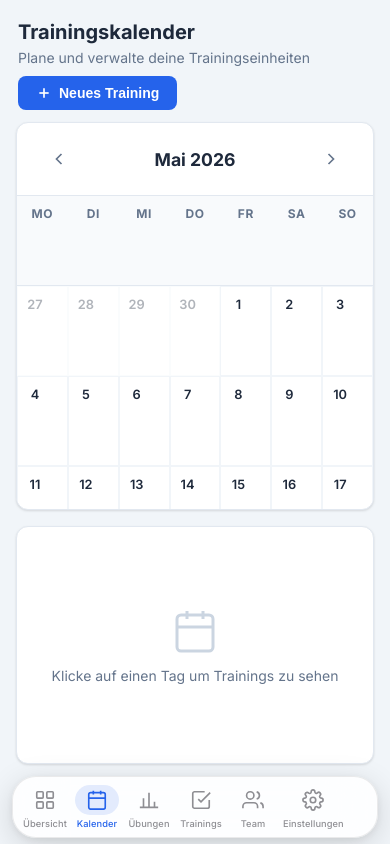
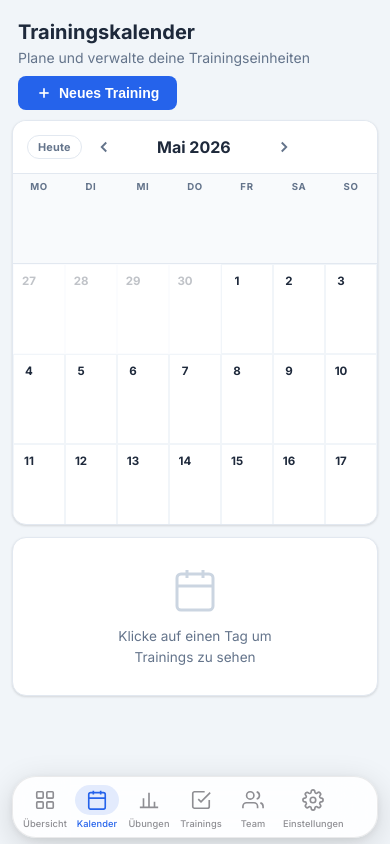
Before and after one commit to plauzten-dev/training-manager, a Flask app: page /calendar in a window 390 px wide. Run offline with Flask 3, Linux system fonts and the light colour scheme; the visitor is signed in with stand-in values (Sample User, id 1); data that the repository does not hold is empty.

Commit message:
B.0.26: Kalender-Redesign + Scroll-Fixes + Mobile Training-Layout
- Kalender: Heute-Button, neue Nav-Struktur, Training-Chips mit grünem Rand,
  Heute-Tag mit blauem Top-Stripe, Sidebar mit Wochentag-Header + grünem Dot
- Scroll-Fix: Training-Detailseite und Meine-Trainings scrollen jetzt korrekt
  (#training-page-content + .mt-page mit overflow-y:auto / height:100%)
- Mobile FAB (+) auf Meine-Trainings war durch CSS-Kaskade versteckt (fixed)
- Training-Detail Mobile: Header stackt vertikal, Buttons im 2x2 Grid,
  Übungs-Meta wrapped, Drag-Handle auf Mobile ausgeblendet

Co-Authored-By: Claude Sonnet 4.6 <noreply@anthropic.com>

```diff
--- a/static/css/style.css
+++ b/static/css/style.css
@@ -607,27 +607,39 @@ textarea { resize: vertical; min-height: 90px; }
 /* ────────────────────────────────────────────────────────────────────────── */
 .calendar-layout {
   display: flex; gap: 20px; flex: 1; overflow: hidden;
-  padding: 20px 28px 28px;
+  padding: 16px 24px 24px;
 }
 
 .calendar-card {
-  flex: 1; background: var(--card); border-radius: var(--radius);
+  flex: 1; background: var(--card); border-radius: 16px;
   border: 1px solid var(--border); box-shadow: var(--shadow);
   overflow: hidden; display: flex; flex-direction: column;
 }
 
+/* ── Nav bar ─────────────────────────────────────────────────────────────── */
 .calendar-nav {
   display: flex; align-items: center; justify-content: space-between;
-  padding: 18px 24px; border-bottom: 1px solid var(--border);
-}
-.cal-title { font-size: 1.1rem; font-weight: 700; }
+  padding: 14px 20px; border-bottom: 1px solid var(--border);
+  gap: 10px; background: var(--card);
+}
+.cal-nav-center { display: flex; align-items: center; gap: 4px; }
+.cal-title { font-size: 1.2rem; font-weight: 800; min-width: 188px; text-align: center; }
 .cal-nav-btn {
   background: none; border: none; cursor: pointer;
-  padding: 8px; border-radius: 8px; color: var(--text-muted);
+  padding: 7px; border-radius: 8px; color: var(--text-muted);
   transition: all 0.15s; display: flex;
 }
 .cal-nav-btn:hover { background: var(--bg); color: var(--text); }
-
+.cal-today-btn {
+  font-size: 0.72rem; font-weight: 700; padding: 5px 12px;
+  border: 1.5px solid var(--border); border-radius: 20px;
+  background: none; cursor: pointer; color: var(--text-muted);
+  transition: all 0.15s; letter-spacing: 0.02em;
+  font-family: inherit;
+}
+.cal-today-btn:hover { border-color: var(--primary); color: var(--primary); background: #eff6ff; }
+
+/* ── Grid ────────────────────────────────────────────────────────────────── */
 .calendar-grid {
   flex: 1; display: grid; grid-template-columns: repeat(7, 1fr);
   grid-auto-rows: minmax(90px, 1fr); overflow-y: auto;
@@ -635,8 +647,8 @@ textarea { resize: vertical; min-height: 90px; }
 
 .cal-day-name {
   padding: 10px 8px; text-align: center;
-  font-size: 0.75rem; font-weight: 700; color: var(--text-muted);
-  text-transform: uppercase; letter-spacing: 0.05em;
+  font-size: 0.68rem; font-weight: 700; color: var(--text-muted);
+  text-transform: uppercase; letter-spacing: 0.07em;
   background: #f8fafc; border-bottom: 1px solid var(--border);
   position: sticky; top: 0; z-index: 1;
 }
@@ -649,67 +661,86 @@ textarea { resize: vertical; min-height: 90px; }
   min-height: 90px;
 }
 .cal-day:hover { background: #f8fafc; }
-.cal-day.other-month { opacity: 0.35; }
+.cal-day.other-month { opacity: 0.28; pointer-events: none; }
 .cal-day.today { background: #eff6ff; }
+.cal-day.today::after {
+  content: ''; position: absolute; top: 0; left: 0; right: 0;
+  height: 3px; background: var(--primary);
+}
 .cal-day.selected { background: #dbeafe; }
 .cal-day.has-training { background: #f0fdf4; }
 .cal-day.today.has-training { background: #dcfce7; }
 
 .day-number {
-  font-size: 0.8rem; font-weight: 600; color: var(--text);
-  width: 26px; height: 26px; display: flex; align-items: center; justify-content: center;
-  border-radius: 50%; margin-bottom: 4px;
-}
-.cal-day.today .day-number {
-  background: var(--primary); color: #fff;
-}
-.cal-day.selected .day-number {
-  background: #60a5fa; color: #fff;
-}
-
-.cal-training-dot {
-  display: flex; gap: 3px; flex-wrap: wrap; margin-top: 2px;
-}
+  font-size: 0.82rem; font-weight: 700; color: var(--text);
+  width: 28px; height: 28px; display: flex; align-items: center; justify-content: center;
+  border-radius: 50%; margin-bottom: 5px;
+}
+.cal-day.today .day-number { background: var(--primary); color: #fff; }
+.cal-day.selected .day-number { background: #3b82f6; color: #fff; }
+
+/* Training chips: softer green, left border accent */
+.cal-training-dot { display: flex; gap: 3px; flex-wrap: wrap; margin-top: 2px; }
 .training-chip {
-  font-size: 0.68rem; font-weight: 600;
-  background: #16a34a; color: #fff;
-  border-radius: 4px; padding: 2px 6px;
+  display: flex; align-items: center;
+  font-size: 0.65rem; font-weight: 600;
+  background: #dcfce7; color: #15803d;
+  border-left: 2.5px solid #16a34a;
+  border-radius: 0 4px 4px 0; padding: 2px 6px;
   white-space: nowrap; overflow: hidden; text-overflow: ellipsis;
   max-width: 100%;
 }
 
-/* Calendar sidebar */
+/* ── Sidebar ─────────────────────────────────────────────────────────────── */
 .cal-sidebar {
-  width: 280px; flex-shrink: 0; background: var(--card);
-  border-radius: var(--radius); border: 1px solid var(--border);
-  box-shadow: var(--shadow); overflow-y: auto; padding: 18px;
+  width: 290px; flex-shrink: 0; background: var(--card);
+  border-radius: 16px; border: 1px solid var(--border);
+  box-shadow: var(--shadow); overflow-y: auto;
+  display: flex; flex-direction: column;
+}
+
+.cal-sidebar-header {
+  padding: 16px 18px 14px; border-bottom: 1px solid var(--border);
+  background: #f8fafc; flex-shrink: 0;
 }
 
 .cal-detail-empty {
   display: flex; flex-direction: column; align-items: center;
-  justify-content: center; gap: 12px; padding: 40px 16px;
-  color: var(--text-muted); text-align: center; font-size: 0.875rem;
-  min-height: 200px;
-}
+  justify-content: center; gap: 12px; padding: 48px 20px;
+  color: var(--text-muted); text-align: center; font-size: 0.85rem;
+  flex: 1;
+}
+.cal-detail-empty p { line-height: 1.5; max-width: 160px; }
 
 .cal-detail-date {
-  font-size: 1rem; font-weight: 700; margin-bottom: 16px; color: var(--text);
-}
+  font-size: 1rem; font-weight: 800; color: var(--text);
+  margin-bottom: 0;
+}
+.cal-detail-weekday {
+  font-size: 0.75rem; color: var(--text-muted); font-weight: 500; margin-top: 1px;
+}
+
+.cal-detail-body { padding: 14px 18px; }
 
 .training-list-item {
   background: var(--bg); border-radius: 10px; padding: 12px 14px;
-  margin-bottom: 10px; border: 1px solid var(--border);
+  margin-bottom: 8px; border: 1px solid var(--border);
   cursor: pointer; transition: all 0.15s;
-}
-.training-list-item:hover { border-color: var(--primary); background: #eff6ff; }
-.training-list-title { font-size: 0.875rem; font-weight: 600; margin-bottom: 4px; }
-.training-list-meta { font-size: 0.75rem; color: var(--text-muted); }
+  display: flex; align-items: flex-start; gap: 10px;
+}
+.training-list-item:hover { border-color: var(--primary); background: #eff6ff; transform: translateX(2px); }
+.cal-list-dot {
+  width: 8px; height: 8px; border-radius: 50%; background: #16a34a;
+  flex-shrink: 0; margin-top: 5px;
+}
+.training-list-title { font-size: 0.875rem; font-weight: 600; margin-bottom: 3px; }
+.training-list-meta { font-size: 0.73rem; color: var(--text-muted); }
 
 .cal-add-btn {
-  width: 100%; margin-top: 12px; justify-content: center;
+  width: 100%; margin-top: 10px; justify-content: center;
   border: 2px dashed var(--border); background: none;
   color: var(--text-muted); padding: 10px;
-  border-radius: 8px; cursor: pointer; font-size: 0.82rem; font-weight: 600;
+  border-radius: 10px; cursor: pointer; font-size: 0.82rem; font-weight: 600;
   transition: all 0.15s; display: flex; align-items: center; gap: 6px;
 }
 .cal-add-btn:hover { border-color: var(--primary); color: var(--primary); background: #eff6ff; }
@@ -972,14 +1004,61 @@ textarea { resize: vertical; min-height: 90px; }
   .mobile-filter-btn svg { flex-shrink: 0; }
 
   /* Calendar: full-width, tighter */
-  .calendar-layout { flex-direction: column; padding: 12px 16px; gap: 16px; }
-  .cal-sidebar { width: 100%; }
-  .cal-grid-header, .cal-grid { font-size: 0.8rem; }
-  .cal-day { min-height: 52px; padding: 4px; }
-  .cal-day-num { font-size: 0.8rem; }
-  .cal-event { font-size: 0.7rem; padding: 2px 4px; }
-
-  /* Training detail */
+  .calendar-layout { flex-direction: column; padding: 10px 12px 80px; gap: 12px; }
+  .cal-sidebar { width: 100%; border-radius: 14px; }
+  .calendar-card { border-radius: 14px; }
+  .calendar-nav { padding: 10px 14px; gap: 6px; }
+  .cal-title { font-size: 1rem; min-width: 140px; }
+  .cal-today-btn { font-size: 0.68rem; padding: 4px 10px; }
+  .cal-day-name { padding: 7px 4px; font-size: 0.6rem; }
+  .cal-day { min-height: 52px; padding: 5px 4px; }
+  .day-number { width: 22px; height: 22px; font-size: 0.72rem; margin-bottom: 3px; }
+  .training-chip { font-size: 0.58rem; padding: 1px 4px; }
+  .cal-detail-empty { padding: 28px 16px; }
+  .cal-detail-body { padding: 12px 14px; }
+  .cal-sidebar-header { padding: 12px 14px 10px; }
+
+  /* Training detail – complete mobile redesign */
+  .training-page-layout { padding: 12px 14px 72px; gap: 12px; }
+
+  /* Header: stack title above action buttons */
+  .training-header-card { flex-direction: column; padding: 16px; gap: 12px; }
+  .training-title-block h1 { font-size: 1.2rem; line-height: 1.25; }
+  .training-date-badge { font-size: 0.8rem; }
+
+  /* Action buttons: 2-column grid so all 4 fit neatly */
+  .training-actions {
+    display: grid;
+    grid-template-columns: 1fr 1fr;
+    gap: 6px;
+    width: 100%;
+  }
+  .training-actions .btn {
+    justify-content: center;
+    font-size: 0.8rem;
+    padding: 8px 10px;
+  }
+  /* Delete (icon-only): don't stretch to full grid cell width */
+  .training-actions .btn-danger {
+    justify-self: start;
+    padding: 8px 14px;
+  }
+
+  /* Cards: tighter padding */
+  .training-notes-card { padding: 16px; }
+  .exercises-section   { padding: 16px; }
+  .attendance-section  { padding: 16px; }
+
+  /* Exercise items: compact */
+  .exercise-list-item { gap: 10px; padding: 12px; }
+  .exercise-list-thumb { width: 46px; height: 46px; }
+  .exercise-list-title { font-size: 0.82rem; }
+  .exercise-list-meta { flex-wrap: wrap; gap: 4px 8px; font-size: 0.7rem; }
+  .drag-handle { display: none; }
+
+  /* Attendance: team row stacks on very small screens */
+  .att-team-select { max-width: 100%; }
+
   .training-layout { flex-direction: column; padding: 12px 16px; }
   .training-sidebar { width: 100%; position: static; }
   .training-exercise-item { touch-action: none; }
--- a/static/js/calendar.js
+++ b/static/js/calendar.js
@@ -112,38 +112,55 @@ function selectDay(dateStr) {
   renderSidebar(dateStr);
 }
 
+const WEEKDAYS_DE = ['Sonntag','Montag','Dienstag','Mittwoch','Donnerstag','Freitag','Samstag'];
+
 function renderSidebar(dateStr) {
   const sidebar = document.getElementById('cal-detail');
   const trainings = trainingsMap[dateStr] || [];
   const [y, m, d] = dateStr.split('-');
-  const displayDate = `${d}. ${MONTHS_DE[parseInt(m)-1]} ${y}`;
+  const dateObj = new Date(`${y}-${m}-${d}T00:00:00`);
+  const weekday = WEEKDAYS_DE[dateObj.getDay()];
+  const displayDate = `${parseInt(d)}. ${MONTHS_DE[parseInt(m)-1]} ${y}`;
 
-  let html = `<div class="cal-detail-date">${displayDate}</div>`;
+  const itemsHTML = trainings.length === 0
+    ? `<p style="color:var(--text-muted);font-size:0.83rem;text-align:center;padding:18px 0 10px">Kein Training an diesem Tag</p>`
+    : trainings.map(t => `
+        <div class="training-list-item" onclick="window.location.href='/training/${t.id}'">
+          <div class="cal-list-dot"></div>
+          <div>
+            <div class="training-list-title">${escHtml(t.title)}</div>
+            <div class="training-list-meta">${t.exercise_count || 0} Übung${t.exercise_count !== 1 ? 'en' : ''}</div>
+          </div>
+        </div>`).join('');
 
-  if (trainings.length === 0) {
-    html += `<p style="color:var(--text-muted);font-size:0.85rem;text-align:center;padding:20px 0">Kein Training an diesem Tag</p>`;
-  } else {
-    trainings.forEach(t => {
-      html += `
-        <div class="training-list-item" onclick="window.location.href='/training/${t.id}'">
-          <div class="training-list-title">${escHtml(t.title)}</div>
-          <div class="training-list-meta">
-            📋 ${t.exercise_count || 0} Übung${t.exercise_count !== 1 ? 'en' : ''}
-          </div>
-        </div>`;
-    });
-  }
-
-  html += `
-    <button class="cal-add-btn" onclick="showCreateTrainingModal('${dateStr}')">
-      <svg width="16" height="16" viewBox="0 0 24 24" fill="none" stroke="currentColor" stroke-width="2.5"><line x1="12" y1="5" x2="12" y2="19"/><line x1="5" y1="12" x2="19" y2="12"/></svg>
-      Training hinzufügen
-    </button>`;
-
-  sidebar.innerHTML = html;
+  sidebar.innerHTML = `
+    <div class="cal-sidebar-header">
+      <div class="cal-detail-date">${displayDate}</div>
+      <div class="cal-detail-weekday">${weekday}</div>
+    </div>
+    <div class="cal-detail-body">
+      ${itemsHTML}
+      <button class="cal-add-btn" onclick="showCreateTrainingModal('${dateStr}')">
+        <svg width="15" height="15" viewBox="0 0 24 24" fill="none" stroke="currentColor" stroke-width="2.5"><line x1="12" y1="5" x2="12" y2="19"/><line x1="5" y1="12" x2="19" y2="12"/></svg>
+        Training hinzufügen
+      </button>
+    </div>`;
 }
 
 // ── Month navigation ──────────────────────────────────────────────────────────
+function goToToday() {
+  const now = new Date();
+  currentYear  = now.getFullYear();
+  currentMonth = now.getMonth();
+  selectedDate = null;
+  document.getElementById('cal-detail').innerHTML = `
+    <div class="cal-detail-empty">
+      <svg width="40" height="40" viewBox="0 0 24 24" fill="none" stroke="#cbd5e1" stroke-width="1.5"><rect x="3" y="4" width="18" height="18" rx="2"/><line x1="16" y1="2" x2="16" y2="6"/><line x1="8" y1="2" x2="8" y2="6"/><line x1="3" y1="10" x2="21" y2="10"/></svg>
+      <p>Klicke auf einen Tag um Trainings zu sehen</p>
+    </div>`;
+  renderCalendar();
+}
+
 function changeMonth(dir) {
   currentMonth += dir;
   if (currentMonth > 11) { currentMonth = 0;  currentYear++; }
--- a/templates/base.html
+++ b/templates/base.html
@@ -32,7 +32,7 @@
       </svg>
       <span class="splash-logo-text">Training Manager</span>
       <div class="splash-bar"></div>
-      <span class="splash-version">B.0.25</span>
+      <span class="splash-version">B.0.26</span>
     </div>
   </div>
 
--- a/templates/calendar.html
+++ b/templates/calendar.html
@@ -17,13 +17,17 @@
   <!-- Calendar -->
   <div class="calendar-card">
     <div class="calendar-nav">
-      <button class="cal-nav-btn" onclick="changeMonth(-1)">
-        <svg width="20" height="20" viewBox="0 0 24 24" fill="none" stroke="currentColor" stroke-width="2"><polyline points="15,18 9,12 15,6"/></svg>
-      </button>
-      <h2 id="cal-month-title" class="cal-title"></h2>
-      <button class="cal-nav-btn" onclick="changeMonth(1)">
-        <svg width="20" height="20" viewBox="0 0 24 24" fill="none" stroke="currentColor" stroke-width="2"><polyline points="9,18 15,12 9,6"/></svg>
-      </button>
+      <button class="cal-today-btn" onclick="goToToday()">Heute</button>
+      <div class="cal-nav-center">
+        <button class="cal-nav-btn" onclick="changeMonth(-1)">
+          <svg width="18" height="18" viewBox="0 0 24 24" fill="none" stroke="currentColor" stroke-width="2.5"><polyline points="15,18 9,12 15,6"/></svg>
+        </button>
+        <h2 id="cal-month-title" class="cal-title"></h2>
+        <button class="cal-nav-btn" onclick="changeMonth(1)">
+          <svg width="18" height="18" viewBox="0 0 24 24" fill="none" stroke="currentColor" stroke-width="2.5"><polyline points="9,18 15,12 9,6"/></svg>
+        </button>
+      </div>
+      <div style="width:60px"></div>
     </div>
 
     <div class="calendar-grid">
--- a/templates/login.html
+++ b/templates/login.html
@@ -31,7 +31,7 @@
       </svg>
       <span class="splash-logo-text">Training Manager</span>
       <div class="splash-bar"></div>
-      <span class="splash-version">B.0.25</span>
+      <span class="splash-version">B.0.26</span>
     </div>
   </div>
 
--- a/templates/my_trainings.html
+++ b/templates/my_trainings.html
@@ -2,6 +2,7 @@
 {% block title %}Meine Trainings – Training Manager{% endblock %}
 
 {% block content %}
+<div class="mt-page">
   <div class="page-header">
     <div>
       <h1 class="page-title">Meine Trainings</h1>
@@ -28,8 +29,9 @@
       </div>
     </div>
   </div>
+</div>
 
-<!-- Mobile FAB -->
+<!-- Mobile FAB (position:fixed – außerhalb des Scroll-Wrappers) -->
 <button class="mt-fab" onclick="showCreateModal()">
   <svg width="24" height="24" viewBox="0 0 24 24" fill="none" stroke="currentColor" stroke-width="2.5"><line x1="12" y1="5" x2="12" y2="19"/><line x1="5" y1="12" x2="19" y2="12"/></svg>
 </button>
```
Also changed, not shown: other parts of static/css/style.css (+110 -108 lines). Lines whose indentation alone changed are shown as unchanged.
